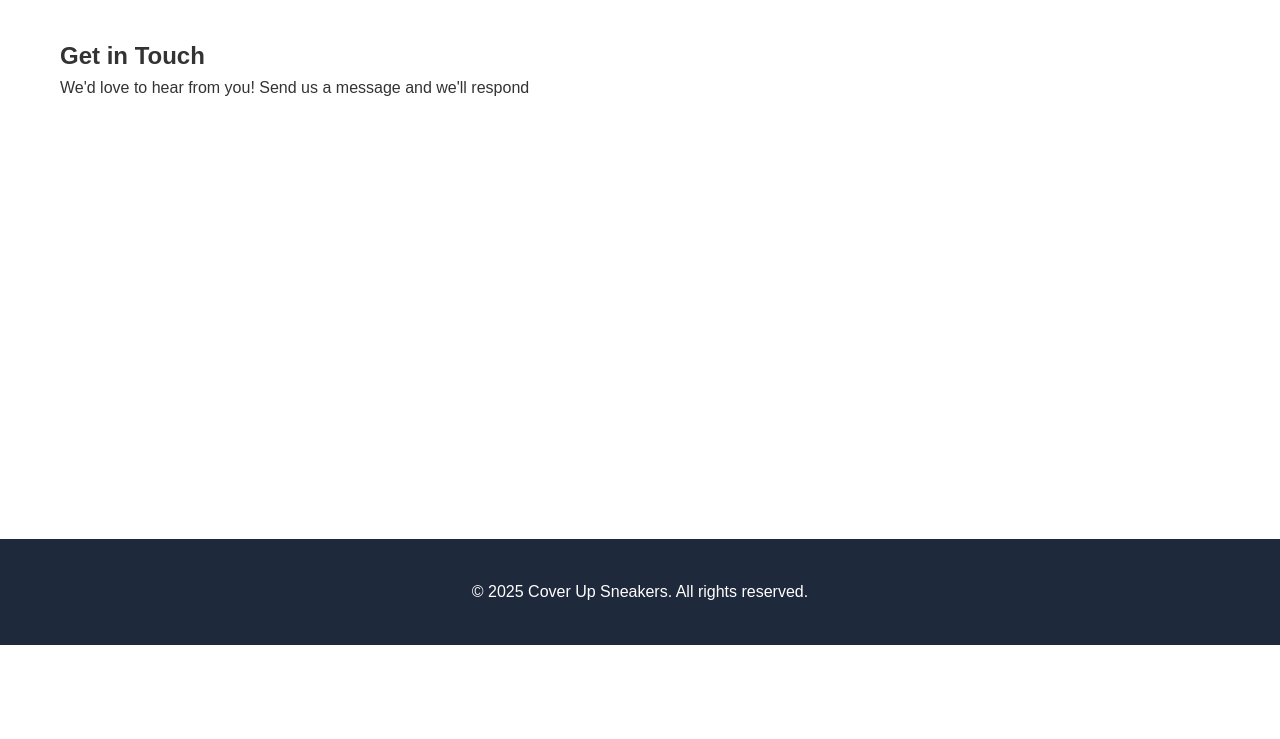
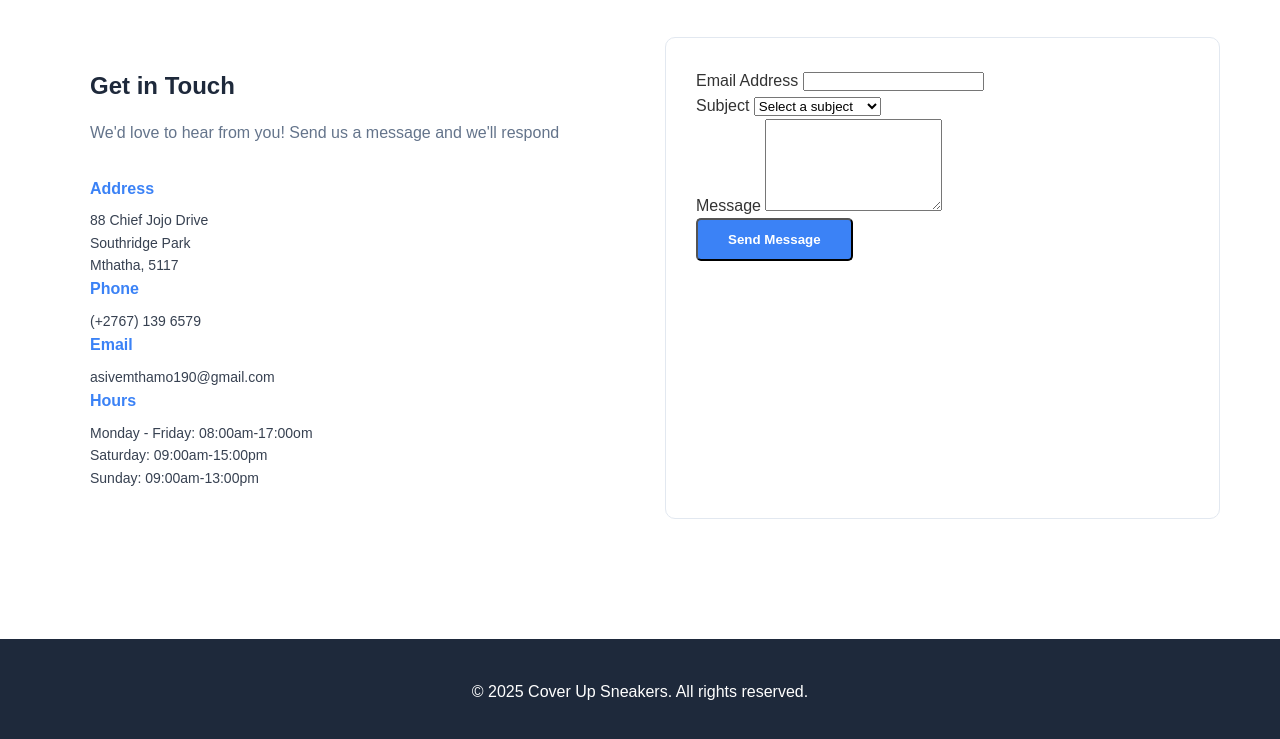
Before and after one commit to Dave395ec/cover_up_store, a plain HTML site: page contact.html in a window 1280 px wide. Shown: the part 191-930 px from the top of the page. Before the commit the page ends 836 px from the top, so only its background shows below. Drawn offline with Linux system fonts and the light colour scheme.

Commit message:
Updated contact page

```diff
--- a/contact.html
+++ b/contact.html
@@ -3,7 +3,7 @@
 <head>
     <meta charset="UTF-8">
     <meta name="viewport" content="width=device-width, initial-scale=1.0">
-    <title>Contact Us - CoverUp - Home</title>
+    <title>Contact Us - CoverUp</title>
     <link rel="stylesheet" href="style.css">
 </head>
 <body>
@@ -29,7 +29,45 @@
                     <p>We'd love to hear from you! Send us a message and we'll respond</p>
 
                     <div class="contact-details">
+                        <div class="contact-item">
+                            <h4>Address</h4>
+                            <p>88 Chief Jojo Drive<br>Southridge Park<br>Mthatha, 5117</p>
+                        </div>
+                        <div class="contact-item">
+                            <h4> Phone</h4>
+                            <p>(+2767) 139 6579</p>
+                        </div>
+                        <div class="contact-item">
+                            <h4>Email</h4>
+                            <p>asivemthamo190@gmail.com</p>
+                        </div>
+                        <div class="contact-item">
+                            <h4>Hours</h4>
+                            <p>Monday - Friday: 08:00am-17:00om<br>Saturday: 09:00am-15:00pm<br>Sunday: 09:00am-13:00pm</p>
+                        </div>
+                    </div>
+                </div>
 
+                <div class="contact-form">
+                    <form id="contact-form">
+                        <div class="form-group">
+                            <label for="contactEmail">Email Address</label>
+                            <input type="email" id="contactEmail" name="email" required>
+                        </div>
+                        <div class="form-group">
+                            <label for="subject">Subject</label>
+                            <select id="subject" name="subject" required>
+                                <option value="">Select a subject</option>
+                                <option value="general">General Question</option>
+                                <option value="order">Order Status</option>
+                                <option value="return">Returns</option>
+                            </select>
+                        <div class="form-group">
+                            <label for="message">Message</label>
+                            <textarea id="message" name="message" rows="6" required></textarea>
+                        </div>
+                        <button type="submit" class="btn btn-primary full-width">Send Message</button>
+                    </form>
                     </div>
                 </div>
             </div>
--- a/style.css
+++ b/style.css
@@ -254,3 +254,72 @@ body {
     background-color: #3b82f6;
     color: white;
 }
+
+/* Contact page layout */
+.contact-layout {
+    display: grid;
+    grid-template-columns: 1fr 1fr;
+    gap: 50px;
+    margin-bottom: 60px;
+}
+
+.contact-info {
+    padding:30px;
+}
+
+.contact-info h2 {
+    font-size: 24px;
+    margin-bottom: 15px;
+    color: #1e293b;
+}
+
+.contact-info p {
+    color: #64748b;
+    line-height: 1.6;
+    margin-bottom: 30px;
+    font-size: 16px;
+}
+
+.contact-item h4 {
+    font-size: 16px;
+    margin-bottom: 8px;
+    color: #3b82f6;
+}
+
+.contact-item p {
+    color: #374151;
+    margin: 0;
+    font-size: 14px;
+}
+
+.contact-form {
+    background: white;
+    padding: 30px;
+    border-radius: 10px;
+    box-shadow: 0 2px 4px rgba(0,0,0,0,1);
+    border: 1px solid #e2e8f0;
+}
+
+contact-form textarea {
+    width: 100%;
+    padding: 12px;
+    border: 2px solid #d1d5db;
+    border-radius: 5px;
+    font-size: 16px;
+    font-family: inherit;
+    resize: vertical;
+    transition: border-color 0.3s ease;
+}
+
+.contact-form textarea:focus {
+    outline: none;
+    border-color: #3b82f6;
+}
+
+/* Mobile responsive */
+@media (max-width: 768px) {
+    .contact-layout {
+        grid-template-columns: 1fr;
+        gap: 30px;
+    }
+}
```
